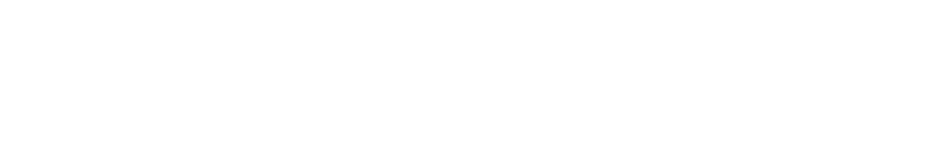
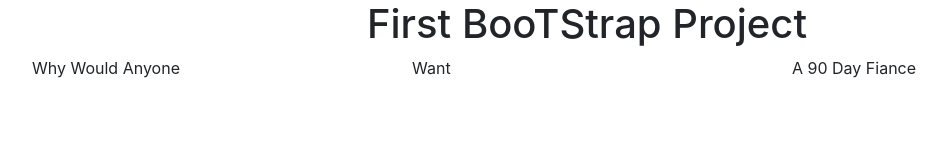
Before and after one commit to magthom/bootResume, a plain HTML site: page index.html in a window 1280 px wide. Shown: the whole page, without its empty margins (53-1000 px from the left). Drawn offline with nearby package versions, Linux system fonts and the light colour scheme.

Commit message:
setup and grid system complete

```diff
--- a/index.html
+++ b/index.html
@@ -2,10 +2,22 @@
 <html lang="en">
 <head>
     <meta charset="UTF-8">
-    <meta name="viewport" content="width=device-width, initial-scale=1.0">
-    <title>Document</title>
+    <meta name="viewport" content="width=device-width, initial-scale=1, shrink-to-fit=no">
+    <title>BOO T STRAP</title>
+    <link rel="stylesheet" href="https://maxcdn.bootstrapcdn.com/bootstrap/4.0.0/css/bootstrap.min.css" integrity="sha384-Gn5384xqQ1aoWXA+058RXPxPg6fy4IWvTNh0E263XmFcJlSAwiGgFAW/dAiS6JXm" crossorigin="anonymous">
+    <link rel="stylesheet" href="styles.css">
 </head>
 <body>
+   <div class="container">
+       <div class="row justify-content-center">
+           <h1>First BooTStrap Project</h1>
+       </div>
+       <div class="row">
+           <div class="col justify-content-start">Why Would Anyone</div>
+           <div class="col justify-content-center">Want</div>
+           <div class="col justify-content-end">A 90 Day Fiance</div>
+       </div>
 
+   </div>
 </body>
 </html>
```
Also changed, not shown: styles.css (added).
